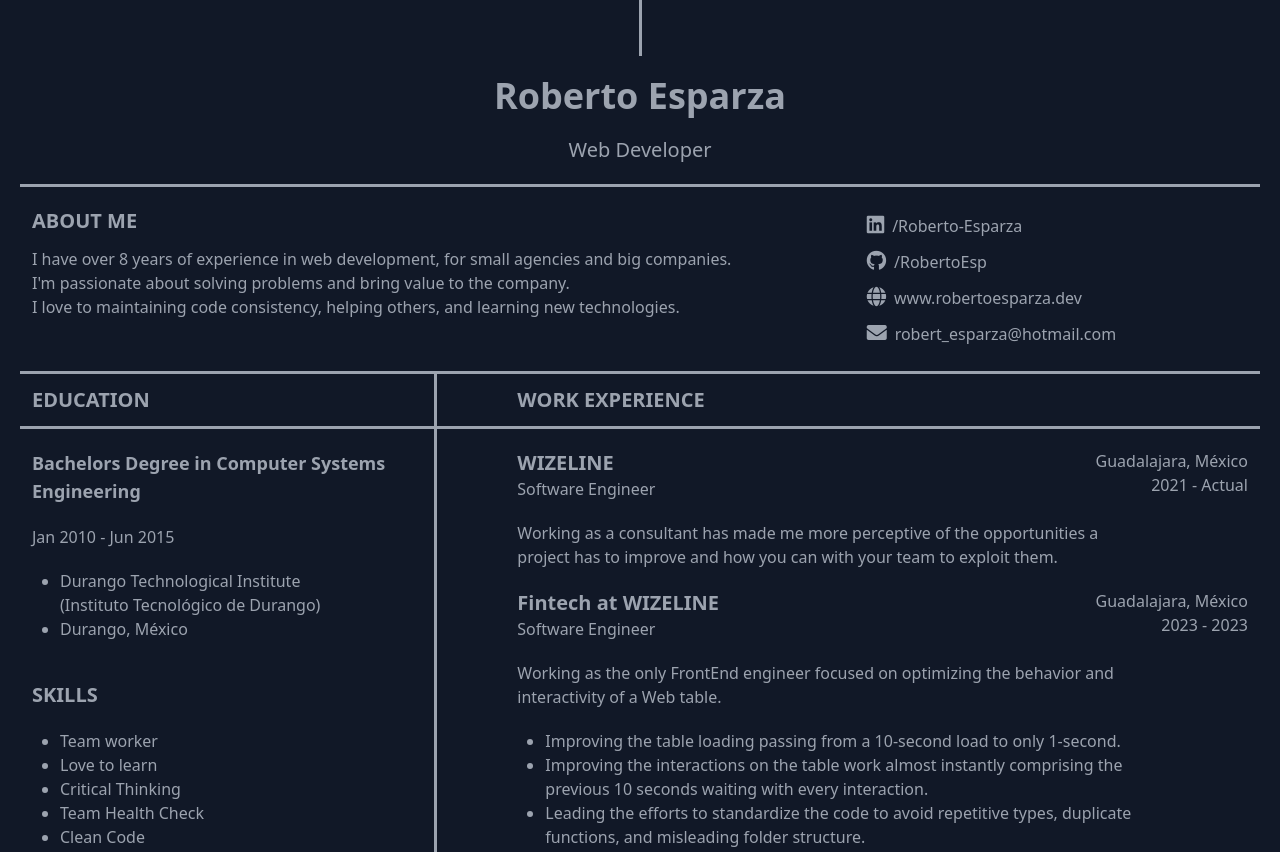
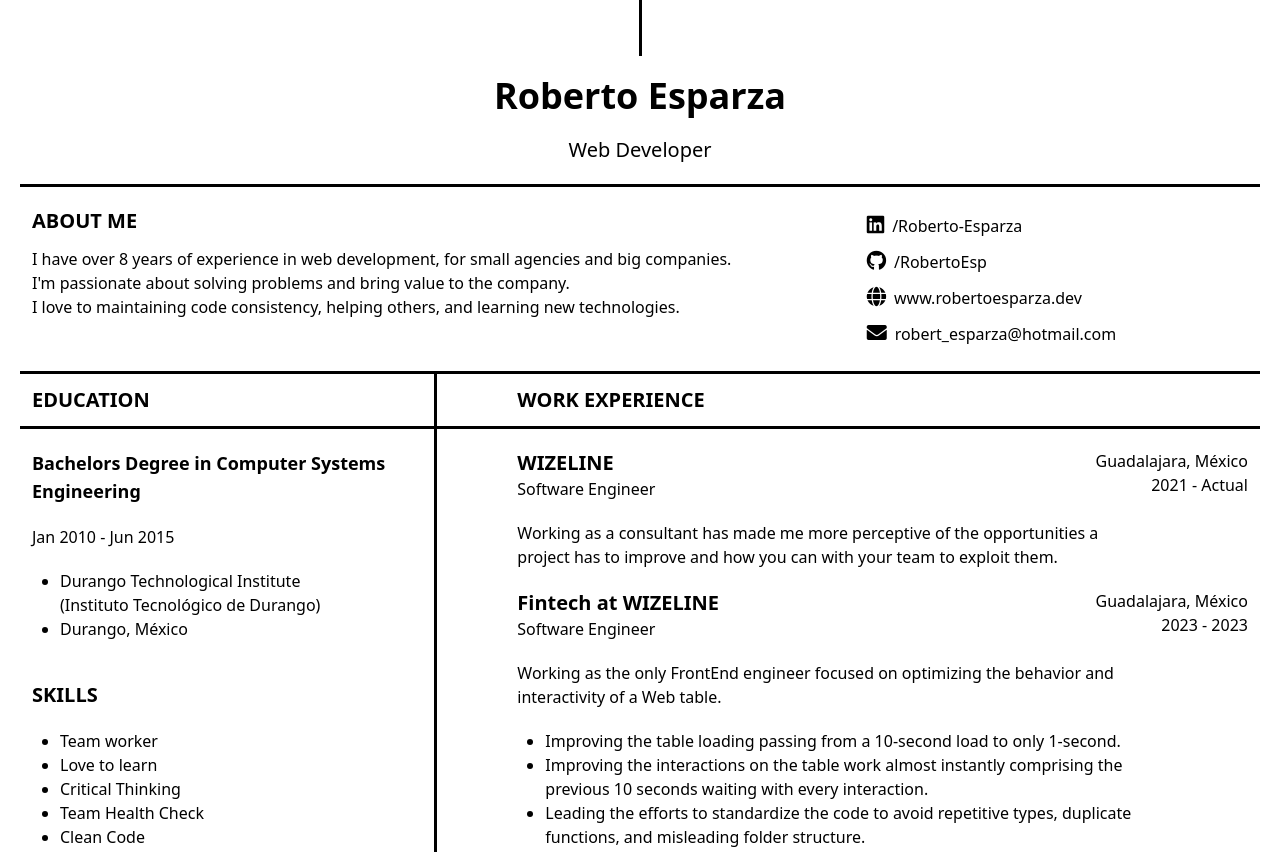
Before and after one commit to RobertoEsp/portfolio, a website: page src/cv.html in a window 1280 px wide. Shown: the top 852 px of the page. Drawn offline with Linux system fonts and the light colour scheme.

Commit message:
not dark mode

```diff
--- a/src/cv.html
+++ b/src/cv.html
@@ -7,15 +7,15 @@
   <link rel="stylesheet" href="output.css">
   <title>CV</title>
 </head>
-<body class="px-5 bg-gray-900 text-gray-400">
-  <div class="bg-gray-400 w-[3px] h-14 mx-auto"></div>
+<body class="px-5 ddark:bg-gray-900 ddark:text-gray-400">
+  <div class="bg-black ddark:bg-gray-400 w-[3px] h-14 mx-auto"></div>
 
   <section class="w-fit mx-auto text-center my-5">
     <p class="text-4xl font-bold mb-5">Roberto Esparza</p>
     <p class="text-xl">Web Developer</p>
   </section>
 
-  <div class="bg-gray-400 w-full h-[3px] mx-auto"></div>
+  <div class="bg-black ddark:bg-gray-400 w-full h-[3px] mx-auto"></div>
 
   <section class="flex mx-3 my-5">
     <div class="w-2/3">
@@ -36,10 +36,10 @@
     </div>
   </section>
 
-  <div class="bg-gray-400 w-full h-[3px] mx-auto"></div>
+  <div class="bg-black ddark:bg-gray-400 w-full h-[3px] mx-auto"></div>
 
   <section class="flex mx-3">
-    <div class="w-1/3 py-3 border-r-[3px] border-r-gray-400">
+    <div class="w-1/3 py-3 border-r-[3px] border-r-black ddark:border-r-gray-400">
       <p class="text-xl font-bold">EDUCATION</p>
     </div>
     <div class="w-2/3 py-3 pl-20">
@@ -47,11 +47,11 @@
     </div>
   </section>
 
-  <div class="bg-gray-400 w-full h-[3px] mx-auto "></div>
+  <div class="bg-black ddark:bg-gray-400 w-full h-[3px] mx-auto "></div>
 
   <section class="flex mx-3">
     <!-- Left Side -->
-    <div class="w-1/3 border-r-[3px] border-r-gray-400">
+    <div class="w-1/3 border-r-[3px] border-r-black ddark:border-r-gray-400">
 
       <!-- Education -->
       <div class="my-5">
```
Also changed, not shown: src/output.css.
